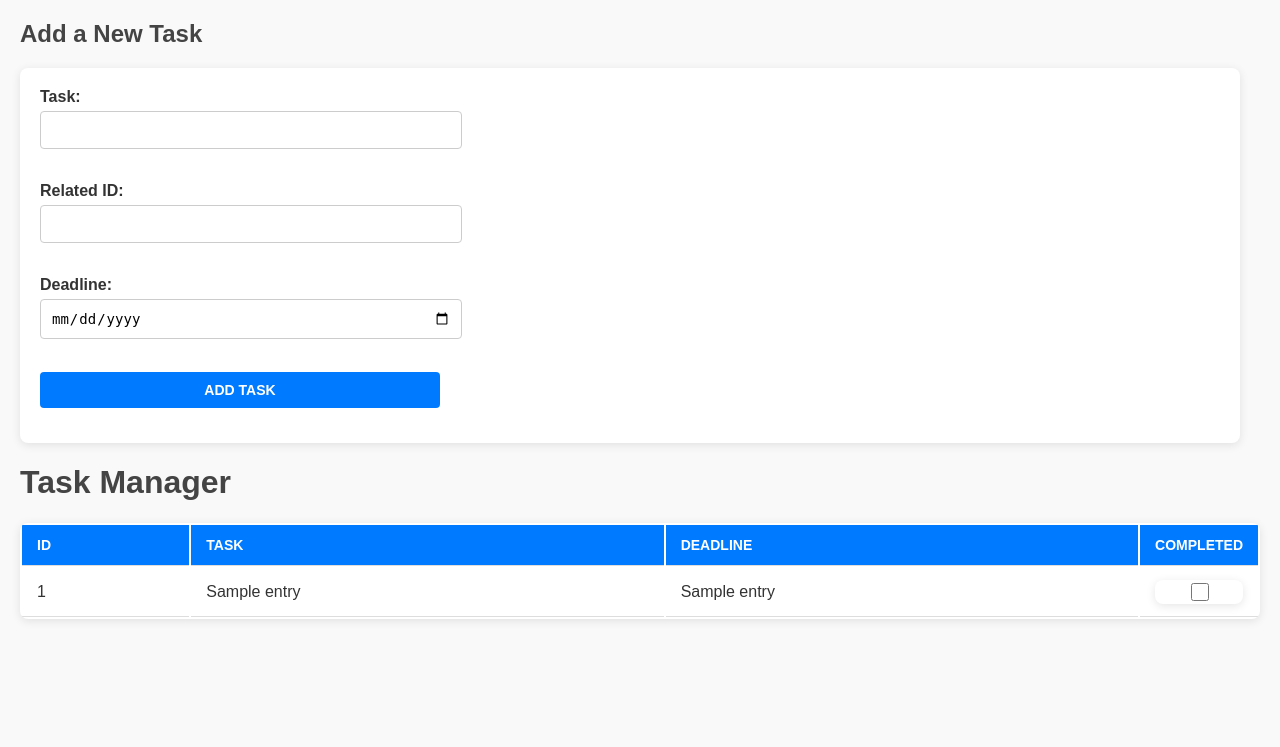
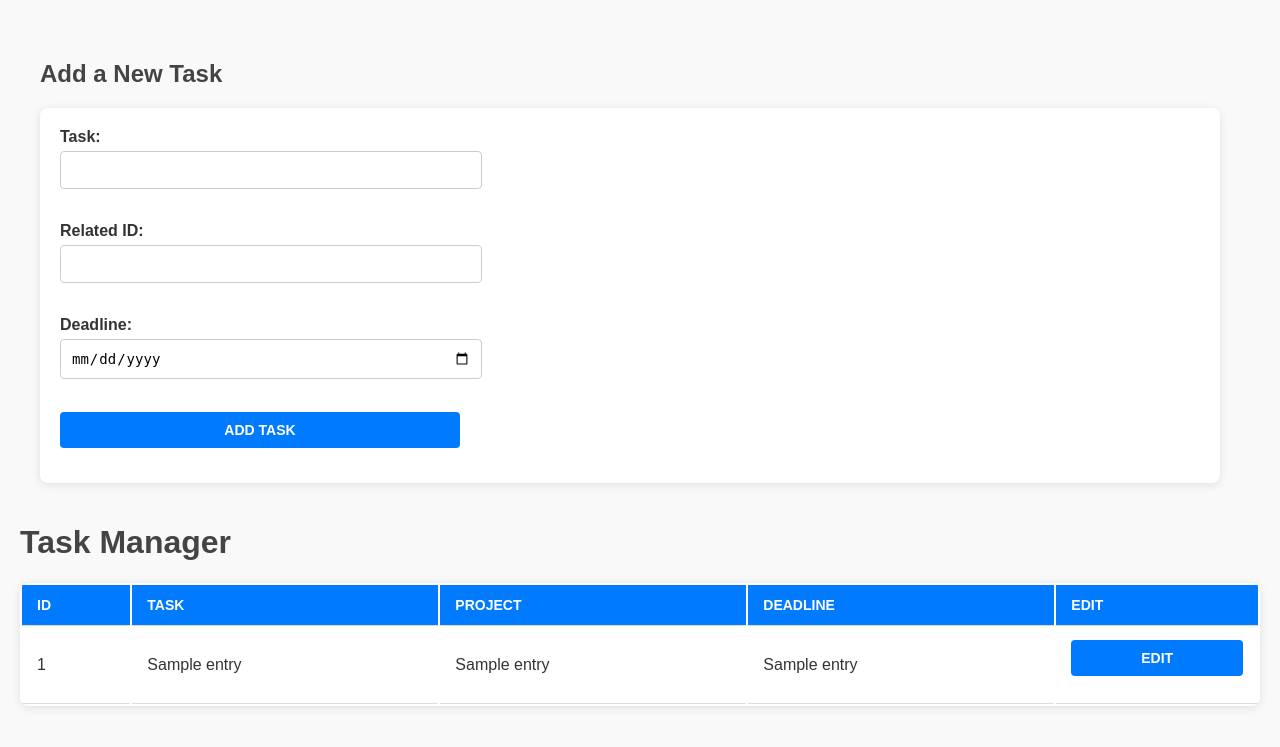
Before and after one commit to seetler/tasker, a Flask app: template templates/index.html in a window 1280 px wide. Shown: the top 747 px of the page. Run offline with Flask 3, Linux system fonts and the light colour scheme; the template is opened without the code that fills it: most values are stand-ins (such as "Sample title", 1, 10 or a date in 2020); parts of the project's set-up code (start-up, migrations or seed data) failed here and were passed over.

Commit message:
edit feature

```diff
--- a/app.py
+++ b/app.py
@@ -1,64 +1,60 @@
 import csv
 from flask import Flask, render_template, request, redirect
 from datetime import datetime
-from key import *
+from key import *  # Ensure this file contains the 'portto' variable
 
 app = Flask(__name__)
 CSV_FILE = "data.csv"
 
+# Function to read CSV entries
+def read_csv():
+    with open(CSV_FILE, "r", newline="") as file:
+        reader = csv.reader(file)
+        return list(reader)
+
+# Function to write CSV entries
+def write_csv(rows):
+    with open(CSV_FILE, "w", newline="") as file:
+        writer = csv.writer(file)
+        writer.writerows(rows)
+
+# Route to display tasks and handle adding new tasks
 @app.route("/", methods=["GET", "POST"])
 def index():
     if request.method == "POST":
-        # Handle form submission for adding a new task
+        task_id = request.form.get("id")
         task = request.form["task"]
         project = request.form["project"]
         deadline = request.form["deadline"]
         date_added = datetime.now().strftime("%Y-%m-%d %H:%M:%S")
 
-        # Determine the next ID
-        with open(CSV_FILE, "r", newline="") as file:
-            reader = csv.reader(file)
-            rows = list(reader)
-            new_id = len(rows)  # Use the row count as the ID
+        rows = read_csv()
 
-        # Add new entry to CSV with completed defaulting to 0 (incomplete)
-        with open(CSV_FILE, "a", newline="") as file:
-            writer = csv.writer(file)
-            writer.writerow([new_id, task, project, date_added, deadline, 0])
+        if task_id:  # If ID exists, it's an edit operation
+            for row in rows:
+                if row[0] == task_id:
+                    row[1] = task
+                    row[4] = deadline
+                    break
+        else:  # Otherwise, it's a new task
+            new_id = len(rows)
+            rows.append([str(new_id), task, project, date_added, deadline, '0'])
 
+        write_csv(rows)
         return redirect("/")
 
-    # Fetch all entries from CSV
-    with open(CSV_FILE, "r", newline="") as file:
-        reader = csv.reader(file)
-        entries = list(reader)[1:]  # Skip the header row
+    # Fetch all entries from CSV where completed is 0
+    rows = read_csv()
+    entries = [row for row in rows[1:] if row[5] == '0']
 
-    # Filter only incomplete tasks (completed = 0)
-    incomplete_entries = [entry for entry in entries if entry[5] == "0"]
+    return render_template("index.html", entries=entries, show_edit_form=False)
 
-    # Sort entries by deadline (ascending)
-    entries_sorted = sorted(incomplete_entries, key=lambda x: datetime.strptime(x[4], "%Y-%m-%d"))
-
-    return render_template("index.html", entries=entries_sorted)
-
-@app.route("/complete/<task_id>", methods=["POST"])
-def complete_task(task_id):
-    # Mark a task as completed by updating the CSV
-    with open(CSV_FILE, "r", newline="") as file:
-        reader = csv.reader(file)
-        rows = list(reader)
-
-    # Update the row where the ID matches the task_id
-    for row in rows:
-        if row[0] == task_id:
-            row[5] = "1"  # Set completed to 1 (True)
-
-    # Write the updated data back to the CSV
-    with open(CSV_FILE, "w", newline="") as file:
-        writer = csv.writer(file)
-        writer.writerows(rows)
-
-    return redirect("/")
+# Route to handle editing a specific task by ID
+@app.route("/edit/<id>")
+def edit(id):
+    rows = read_csv()
+    entry = next((row for row in rows if row[0] == id), None)
+    return render_template("index.html", entries=rows[1:], edit_entry=entry, show_edit_form=True)
 
 if __name__ == "__main__":
     app.run(host='0.0.0.0', port=portto, debug=True)
--- a/static/styles.css
+++ b/static/styles.css
@@ -58,7 +58,7 @@ input[type="checkbox"] {
 form {
 
     background-color: #fff;
-
+    padding: 20px;
     border-radius: 8px;
     box-shadow: 0px 2px 10px rgba(0, 0, 0, 0.1);
 }
--- a/templates/index.html
+++ b/templates/index.html
@@ -3,13 +3,13 @@
 <head>
     <meta charset="UTF-8">
     <meta name="viewport" content="width=device-width, initial-scale=1.0">
-    <title>Flask Table App</title>
+    <title>Flask Task Manager</title>
     <link rel="stylesheet" href="{{ url_for('static', filename='styles.css') }}">
 </head>
 <body>
-    <div style="margin-right: 20px">
+    <div style="margin-right: 20px; padding: 20px;">
         <h2>Add a New Task</h2>
-        <form action="/" method="post" style="padding: 20px;">
+        <form action="/" method="post">
             <label for="task">Task:</label>
             <input type="text" id="task" name="task" required><br><br>
 
@@ -29,8 +29,9 @@
             <tr>
                 <th>ID</th>
                 <th>Task</th>
+                <th>Project</th>
                 <th>Deadline</th>
-                <th>Completed</th>
+                <th>Edit</th>
             </tr>
         </thead>
         <tbody>
@@ -38,15 +39,45 @@
             <tr>
                 <td>{{ entry[0] }}</td>
                 <td>{{ entry[1] }}</td>
+                <td>{{ entry[2] }}</td>
                 <td>{{ entry[4] }}</td>
-                <td width="40px">
-                    <form action="/complete/{{ entry[0] }}" method="post">
-                        <input type="checkbox" onchange="this.form.submit()">
-                    </form>
+                <td>
+                    <button onclick="showEditForm('{{ entry[0] }}', '{{ entry[1] }}', '{{ entry[4] }}')">Edit</button>
                 </td>
             </tr>
             {% endfor %}
         </tbody>
     </table>
+
+    <!-- Hidden Edit Form -->
+    <div id="edit-form-container" style="display: none; margin-top: 20px;">
+        <h2>Edit Task</h2>
+        <form action="/" method="post">
+            <input type="hidden" id="edit-id" name="id">
+
+            <label for="edit-task">Task:</label>
+            <input type="text" id="edit-task" name="task" required><br><br>
+
+            <label for="edit-deadline">Deadline:</label>
+            <input type="date" id="edit-deadline" name="deadline" required><br><br>
+
+            <button type="submit">Update Task</button>
+            <button type="button" onclick="hideEditForm()">Cancel</button>
+        </form>
+    </div>
+
+    <script>
+        function showEditForm(id, task, deadline) {
+            document.getElementById('edit-id').value = id;
+            document.getElementById('edit-task').value = task;
+            document.getElementById('edit-deadline').value = deadline;
+            document.getElementById('edit-form-container').style.display = 'block';
+            window.scrollTo(0, document.body.scrollHeight);
+        }
+
+        function hideEditForm() {
+            document.getElementById('edit-form-container').style.display = 'none';
+        }
+    </script>
 </body>
 </html>
```
